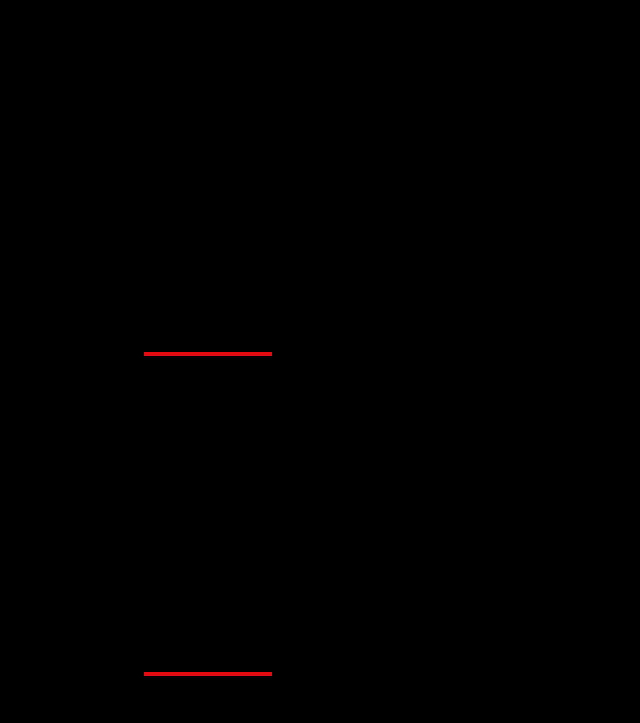
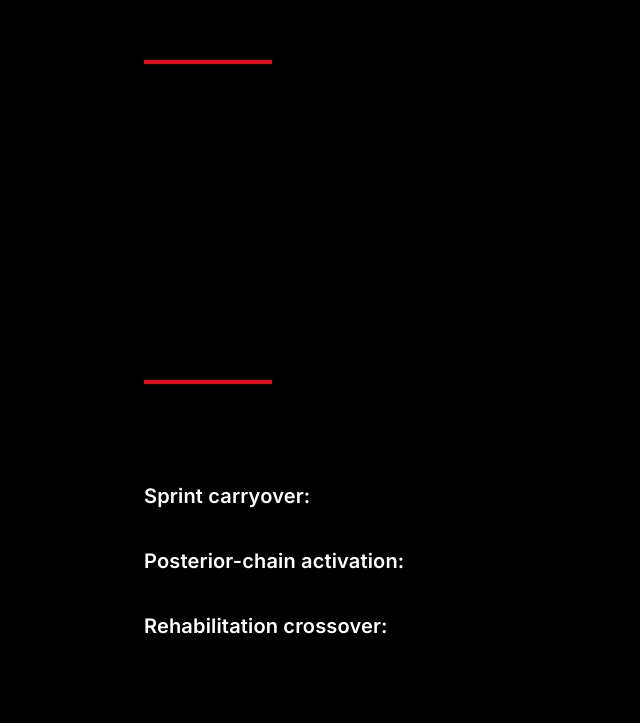
Before and after one commit to infinityspine/exiqx-website, a Next.js app: page /technology in a window 1280 px wide. Shown: the part 1309-2032 px from the top of the page, without its empty margins (0-640 px from the left). Built offline with nearby package versions, Linux system fonts and the light colour scheme.

Commit message:
🕒 Auto-commit: 2025-11-12 12:11:20

```diff
--- a/app/technology/TechnologyContent.tsx
+++ b/app/technology/TechnologyContent.tsx
@@ -27,11 +27,11 @@ export default function TechnologyContent() {
           <div className="w-32 h-[4px] bg-[#e50914] mb-24"></div>
 
           <p className="text-lg md:text-xl text-gray-300 leading-relaxed mb-16">
-            ExIQx technology is engineered around user-adjustable closed-chain plantarflexion mechanics, allowing precise alignment from 10° to 70° to match each athlete's preferred loading angle, performance objective, or rehabilitation phase. Each interval positions the user in a true ground-force vector, directing load through the plantar surface of the foot—from the metatarsal heads and ball of the foot, through the ankle complex, calves, hamstrings, glutes, and spinal erectors.
+            ExIQx technology is engineered around user-adjustable closed-chain plantarflexion mechanics, allowing precise alignment from 10° to 70° to match each athlete's preferred loading angle, performance objective, or rehabilitation phase.
           </p>
 
           <p className="text-lg md:text-xl text-gray-300 leading-relaxed mb-32">
-            This closed-chain configuration mimics the natural kinetic sequence of sprinting, jumping, and human gait, enabling authentic posterior-chain activation under real-world ground-force mechanics. Complete posterior-chain integration links plantar fascia to glutes and spinal stabilizers in one continuous vector. Neuromechanical precision allows athletes to dial in plantarflexion for optimal strength, speed, or rehabilitation outcomes.
+            Each interval positions the user in a true ground-force vector, directing load through the plantar surface of the foot—from the metatarsal heads and ball of the foot, through the ankle complex, calves, hamstrings, glutes, and spinal erectors. This closed-chain configuration mimics sprinting, jumping, and human gait, ensuring authentic kinetic sequence engagement.
           </p>
 
           <h2 className="text-5xl font-extrabold uppercase tracking-tight mb-6 text-white mt-40">
@@ -40,15 +40,15 @@ export default function TechnologyContent() {
           <div className="w-32 h-[4px] bg-[#e50914] mb-24"></div>
 
           <p className="text-lg md:text-xl text-gray-300 leading-relaxed mb-16">
-            Conventional Nordic and GHD-style devices stabilize the body by anchoring the posterior ankle and leg, transferring force through the Achilles and calf complex. While this isolates eccentric hamstring strength, it diverts kinetic energy away from the true ground-force pathway used in sprinting, jumping, and sport-specific motion.
+            Conventional Nordic and GHD-style devices stabilize the body by anchoring the posterior ankle and leg, transferring force through the Achilles and calf complex. This isolates the hamstrings but diverts kinetic energy away from the true ground-force pathway.
           </p>
 
           <p className="text-lg md:text-xl text-gray-300 leading-relaxed mb-16">
-            In natural athletic movement, energy transfers through the plantar surface of the foot—especially the ball of the foot and metatarsal heads—creating a closed-chain kinetic line that drives upward through the ankle, knee, and hip into the entire posterior chain. That's how athletes create explosive propulsion and elastic recoil.
+            In natural athletic movement, energy transfers through the plantar surface—especially the ball of the foot—creating a closed-chain kinetic line that drives through the ankle, knee, and hip into the posterior chain.
           </p>
 
           <p className="text-lg md:text-xl text-gray-300 leading-relaxed mb-32">
-            The ExIQx Footplate was designed to restore that authentic energy flow. By re-routing force through the plantar surface instead of the posterior ankle, it mimics the kinetic energy flow of sprinting and jumping, extends the mechanical lever arm from the ball of the foot to the knee for increased torque and muscular activation, and activates the full posterior chain from metatarsal heads to spinal erectors under genuine closed-chain conditions. This isn't a modified Nordic device; it's a biomechanical re-engineering of how athletes produce and absorb force, restoring the body's authentic ground-up energy system.
+            The ExIQx Footplate restores that authentic energy flow. By routing force through the plantar surface instead of the posterior ankle, it mirrors sprinting and jumping mechanics, extending the lever arm from the ball of the foot to the knee for increased torque and full posterior-chain activation.
           </p>
 
           <h2 className="text-5xl font-extrabold uppercase tracking-tight mb-6 text-white mt-40">
@@ -61,7 +61,7 @@ export default function TechnologyContent() {
           </p>
 
           <p className="text-lg md:text-xl text-gray-300 leading-relaxed mb-32">
-            The powder-coated black finish provides corrosion resistance, with custom color options available on request. All ExIQx equipment is designed, machined, and assembled in the United States.
+            The matte black powder coat provides corrosion resistance with custom finishes available on request. All ExIQx systems are engineered, machined, and assembled in the United States.
           </p>
 
           <h2 className="text-5xl font-extrabold uppercase tracking-tight mb-6 text-white mt-40">
@@ -70,15 +70,15 @@ export default function TechnologyContent() {
           <div className="w-32 h-[4px] bg-[#e50914] mb-24"></div>
 
           <p className="text-lg md:text-xl text-gray-300 leading-relaxed mb-16">
-            Sprint carryover: recreates the closed-chain vector of sprint acceleration for direct athletic transfer. The footplate positions athletes in the exact force vector used during acceleration, training the neuromuscular system to apply force the way it does in competition.
+            <span className="font-semibold text-white">Sprint carryover:</span> replicates the closed-chain vector of sprint acceleration for direct athletic transfer. The footplate positions athletes in the precise ground-force vector used during acceleration.
           </p>
 
           <p className="text-lg md:text-xl text-gray-300 leading-relaxed mb-16">
-            Posterior-chain activation: maximizes muscular integration from the plantar surface through the glutes and spinal erectors. This complete kinetic chain engagement ensures that training adaptations transfer directly to performance outcomes.
+            <span className="font-semibold text-white">Posterior-chain activation:</span> maximizes muscular integration from the plantar surface through the glutes and spinal stabilizers for true kinetic-chain transfer.
           </p>
 
           <p className="text-lg md:text-xl text-gray-300 leading-relaxed mb-32">
-            Rehabilitation crossover: enables controlled eccentric loading and posterior-chain retraining across progressive angles. The adjustable range allows practitioners to match loading patterns to specific rehabilitation phases while maintaining biomechanical authenticity.
+            <span className="font-semibold text-white">Rehabilitation crossover:</span> allows controlled eccentric loading across adjustable angles, enabling biomechanically precise retraining through every phase of recovery.
           </p>
 
           <div className="mt-40">
@@ -88,7 +88,7 @@ export default function TechnologyContent() {
             <div className="w-32 h-[4px] bg-[#e50914] mb-24"></div>
 
             <p className="text-lg md:text-xl text-gray-300 leading-relaxed mb-20">
-              Explore the complete engineering, materials, and biomechanical design that make the ExIQx Footplate the most advanced posterior-chain training system available.
+              Explore the engineering, materials, and biomechanical design that make the ExIQx Footplate the most advanced posterior-chain training system available.
             </p>
 
             <Link
```
